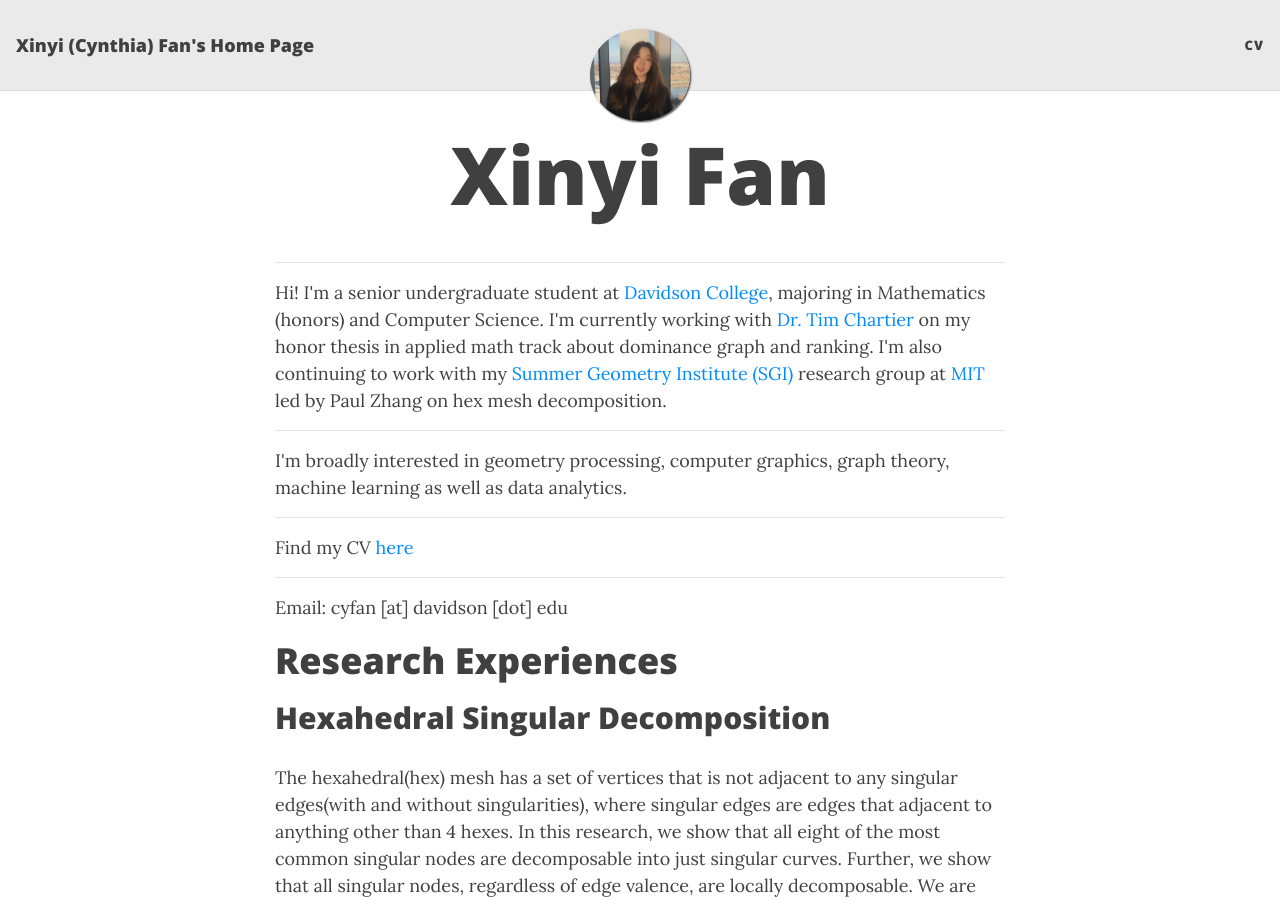
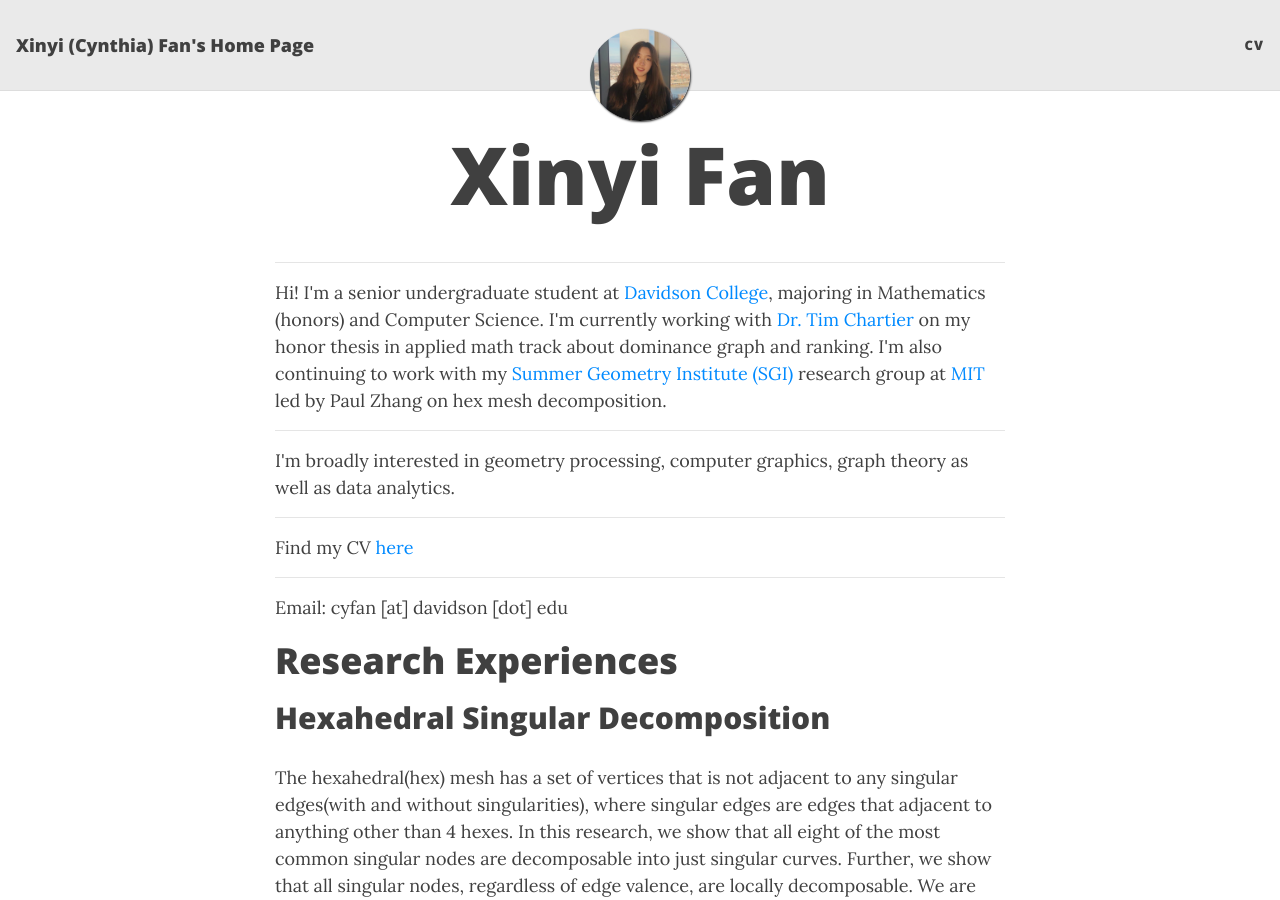
Before and after one commit to cyfan11/cynthiafan.github.io, a Jekyll site: the page built from index.html, in a window 1280 px wide and 900 px high. Built offline with Jekyll 4.4.1, drawn with Linux system fonts in a browser that asks for light colours; nearby versions of some CDN libraries; the list of posts is cut into pages by our own code.

Commit message:
Update index.html

```diff
--- a/index.html
+++ b/index.html
@@ -5,7 +5,7 @@ title: Xinyi Fan
 <hr>
 Hi! I'm a senior undergraduate student at <a href="https://www.davidson.edu">Davidson College</a>, majoring in Mathematics (honors) and Computer Science. I'm currently working with <a href="https://www.davidson.edu/people/tim-chartier">Dr. Tim Chartier</a> on my honor thesis in applied math track about dominance graph and ranking. I'm also continuing to work with my <a href="https://sgi.mit.edu/sgi-2021">Summer Geometry Institute (SGI)</a> research group at <a href="https://www.mit.edu/">MIT</a> led by Paul Zhang on hex mesh decomposition.
 <hr>
-I'm broadly interested in geometry processing, computer graphics, graph theory, machine learning as well as data analytics.
+I'm broadly interested in geometry processing, computer graphics, graph theory as well as data analytics.
 <hr>
 Find my CV <a href="/page/assets/img/Resume.pdf">here</a>
 <hr>
```
